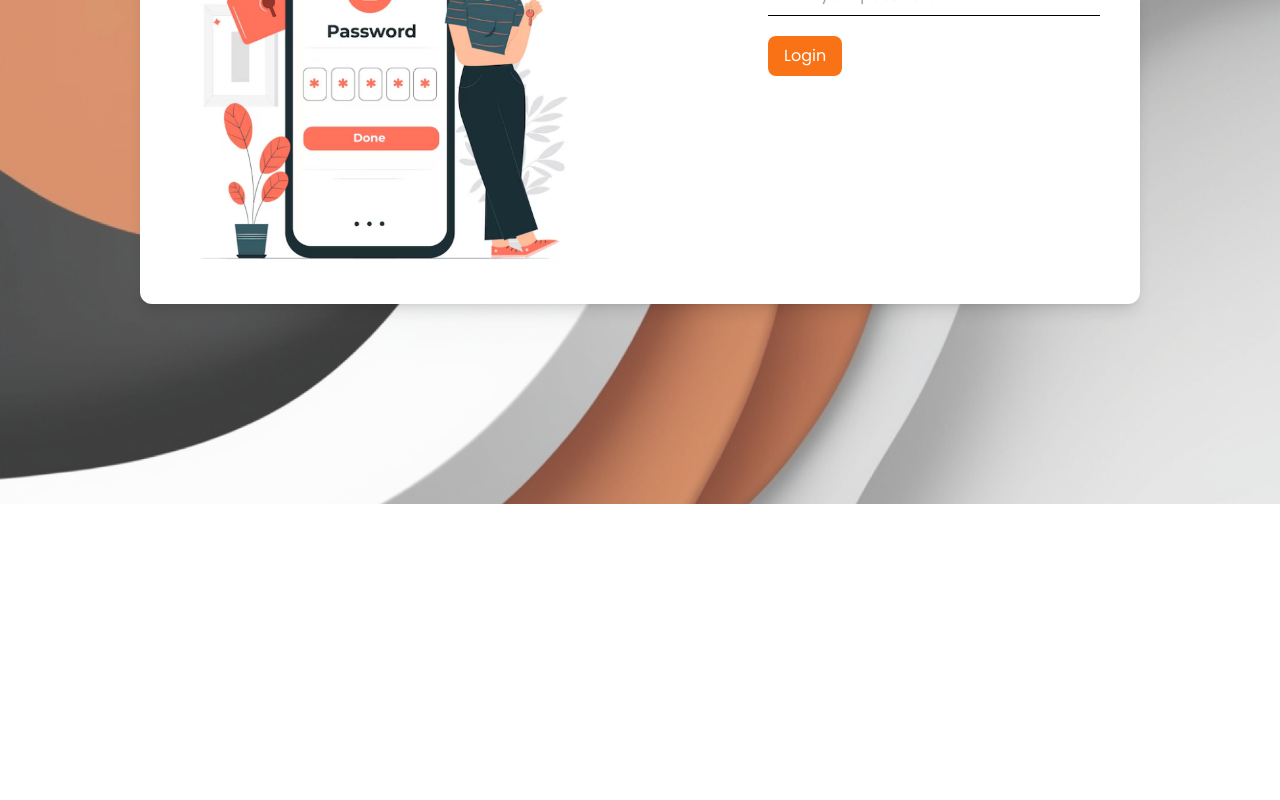
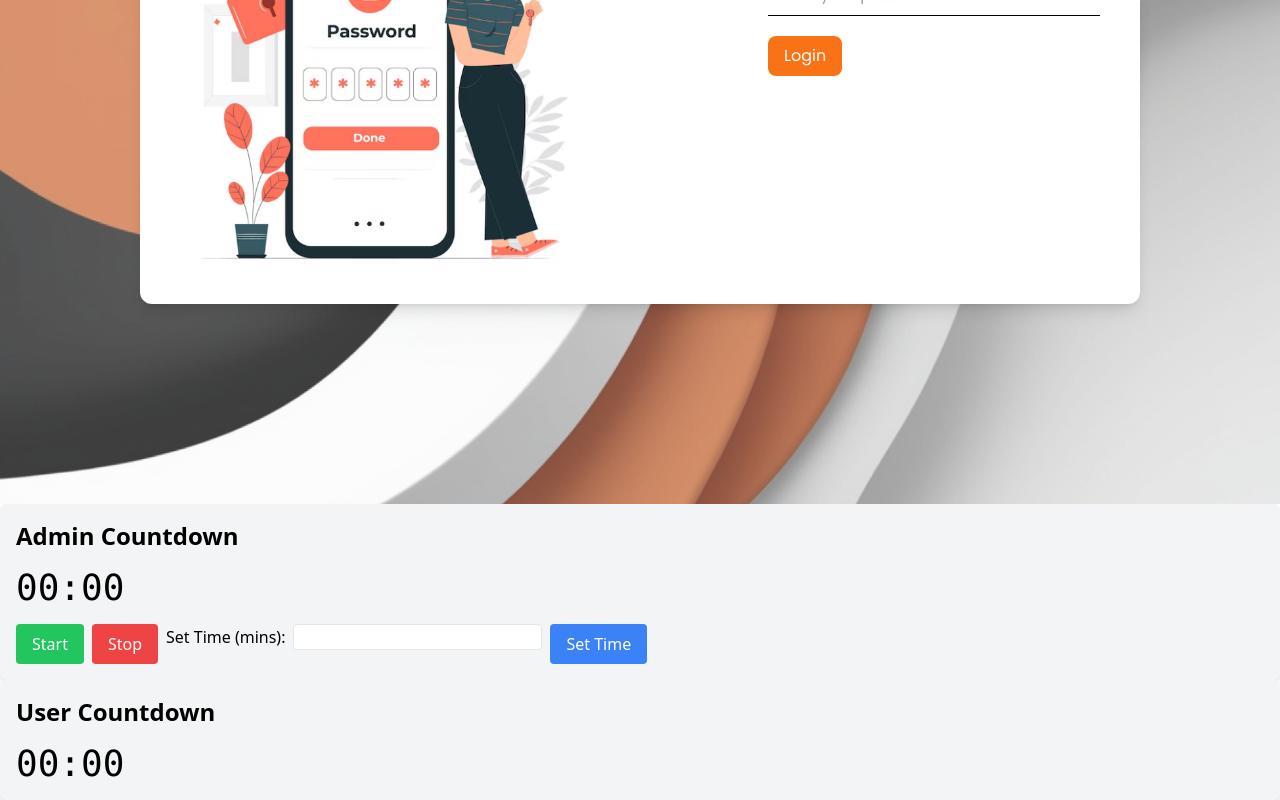
Before and after one commit to PathumUdayanga2002/movo-v2, a React (Vite) app in the folder frontend/: page /login in a window 1280 px wide. Shown: the part 296-1096 px from the top of the page. Before the commit the page ends 800 px from the top, so only its background shows below. Built offline with nearby package versions, Linux system fonts and the light colour scheme; no server answers.

Commit message:
call admin router and  change login .jsx

```diff
--- a/frontend/src/App.jsx
+++ b/frontend/src/App.jsx
@@ -1,24 +1,24 @@
 import React from "react";
-import PresenterDashBoard from "./components/PresenterDashboard/PresenterDashBoard";
-import Home from "./components/Home/Home";
-import SigninPresenter from "./Presenter/Signin/SigninPresenter";
-import SignInAdmin from "./Admin/SignInAdmin/SignInAdmin";
 import {
   Navigate,
   Route,
   BrowserRouter as Router,
   Routes,
 } from "react-router-dom";
+import AdminCountdown from "./Admin/AdminCountdown/AdminCountdown";
+import AdminDashboard from "./Admin/AdminDashboardSample/AdminDashboard";
+import SignInAdmin from "./Admin/SignInAdmin/SignInAdmin";
+import SigninPresenter from "./Presenter/Signin/SigninPresenter";
+import Home from "./components/Home/Home";
 import Login from "./components/Login/Login";
-import GoogleCalende from "./components/GoogleCalender/GoogleCalende";
-import Events from "./components/events/events";
 import MyCalendar from "./components/MyCalendar/MyCalendar";
-import AdminDashboard from "./Admin/AdminDashboardSample/AdminDashboard";
+import PresenterDashBoard from "./components/PresenterDashboard/PresenterDashBoard";
+import UserCountdown from "./Presenter/UserCountdown/UserCountdown";
 
 const App = () => {
-
   const isAuthenticated = () => !!localStorage.getItem("token");
-  return <div>
+  return (
+    <div>
       {/* <SignInAdmin/>
     <SigninPresenter/>
     <Home/>
@@ -26,20 +26,36 @@ const App = () => {
       {/* <GoogleCalende/>
     <Events/> */}
 
-
       <Router>
         <Routes>
-  <Route path="/calendar" element={<MyCalendar/>} />
-    <Route path="/presenter-dashboard" element={isAuthenticated() ?<PresenterDashBoard/>:<Navigate to="/login" />} />
-    <Route path="/admin-dashboard" element={isAuthenticated() ?<AdminDashboard/>:<Navigate to="/login" />} />
-    <Route path="/login" element={<Login/>} />
-    <Route path="/register-admin" element={<SignInAdmin/>} />
-    <Route path="/register-presenter" element={<SigninPresenter/>} />
+          <Route path="/calendar" element={<MyCalendar />} />
+          <Route
+            path="/presenter-dashboard"
+            element={
+              isAuthenticated() ? (
+                <PresenterDashBoard />
+              ) : (
+                <Navigate to="/login" />
+              )
+            }
+          />
+          <Route
+            path="/admin-dashboard"
+            element={
+              isAuthenticated() ? <AdminDashboard /> : <Navigate to="/login" />
+            }
+          />
+          <Route path="/login" element={<Login />} />
+          <Route path="/register-admin" element={<SignInAdmin />} />
+          <Route path="/register-presenter" element={<SigninPresenter />} />
           <Route path="/" element={<Home />} />
         </Routes>
       </Router>
 
-  </div>;
+      <AdminCountdown />
+    <UserCountdown/>
+    </div>
+  );
 };
 
 export default App;
--- a/frontend/src/components/Login/Login.jsx
+++ b/frontend/src/components/Login/Login.jsx
@@ -19,7 +19,7 @@ const Login = () => {
       localStorage.setItem("name", data.name);
 
       if (data.role === "admin") {
-        navigate("/admin/admin-dashboard");
+        navigate("/admin-dashboard");
         console.log("admin dashboard");
       } else if (data.role === "presenter") {
         navigate("/presenter-dashboard");
```
Also changed, not shown: frontend/src/Admin/AdminDashboardSample/AdminDashboard.jsx (+6 -5 lines), 1 other file (tests, documents, lock files or other folders). Lines whose indentation alone changed are shown as unchanged.
